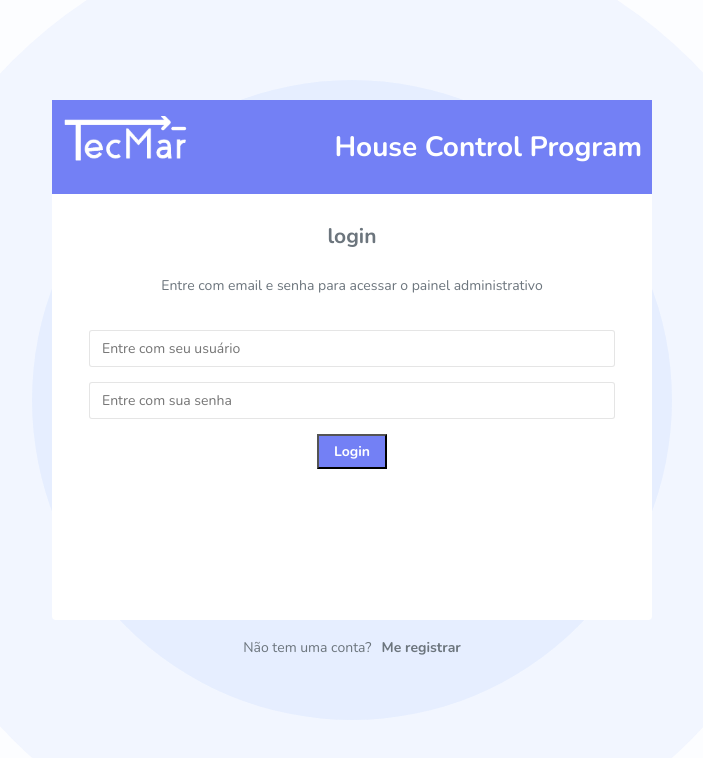
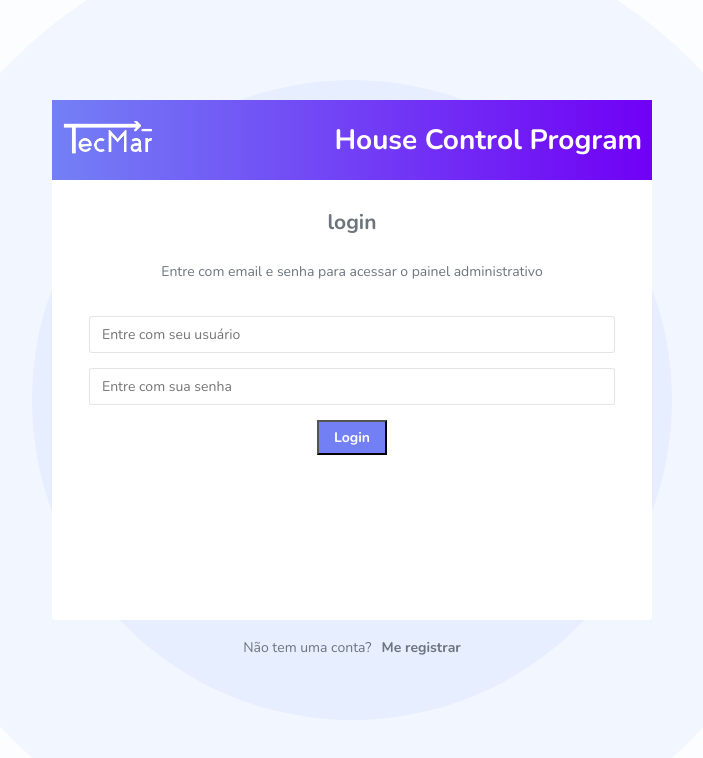
Before and after one commit to rodgomesc/house-control-program-front-end, a React (Create React App) app: page / in a window 1280 px wide. Shown: the top 758 px of the page, without its empty margins (288-991 px from the left). Built offline with nearby package versions, Linux system fonts and the light colour scheme; the HTML template or start-up script is replaced by a standard one.

Commit message:
Update elements in Header SignIn #1

```diff
--- a/src/pages/SignIn/index.js
+++ b/src/pages/SignIn/index.js
@@ -19,7 +19,7 @@ export default function SignIn() {
       <Container>
         <Wrapper>
           <SignInHeader>
-            <img src={logo} height="48" alt="logo" />
+            <img src={logo} height="35" alt="logo" />
             <h1>House Control Program</h1>
           </SignInHeader>
           <SignInContent>
--- a/src/pages/SignIn/styles.js
+++ b/src/pages/SignIn/styles.js
@@ -35,8 +35,8 @@ export const Wrapper = styled.div`
 `;
 
 export const SignInHeader = styled.div`
-  background: ${theme.primary};
-  height: 94px;
+  background: ${theme.primaryGradient};
+  height: 80px;
   display: flex;
   justify-content: space-between;
   align-items: center;
@@ -44,7 +44,7 @@ export const SignInHeader = styled.div`
   padding: 0 10px;
 
   img {
-    margin-top: -15px;
+    margin-top: -4px;
   }
 `;
 
--- a/src/styles/theme.js
+++ b/src/styles/theme.js
@@ -1,4 +1,5 @@
 export default {
+  primaryGradient: 'linear-gradient(to right, #7380f5, #7000f5)',
   primary: '#7380f5',
   secondary: '#fff',
   lightest: '#fcfdff',
```
